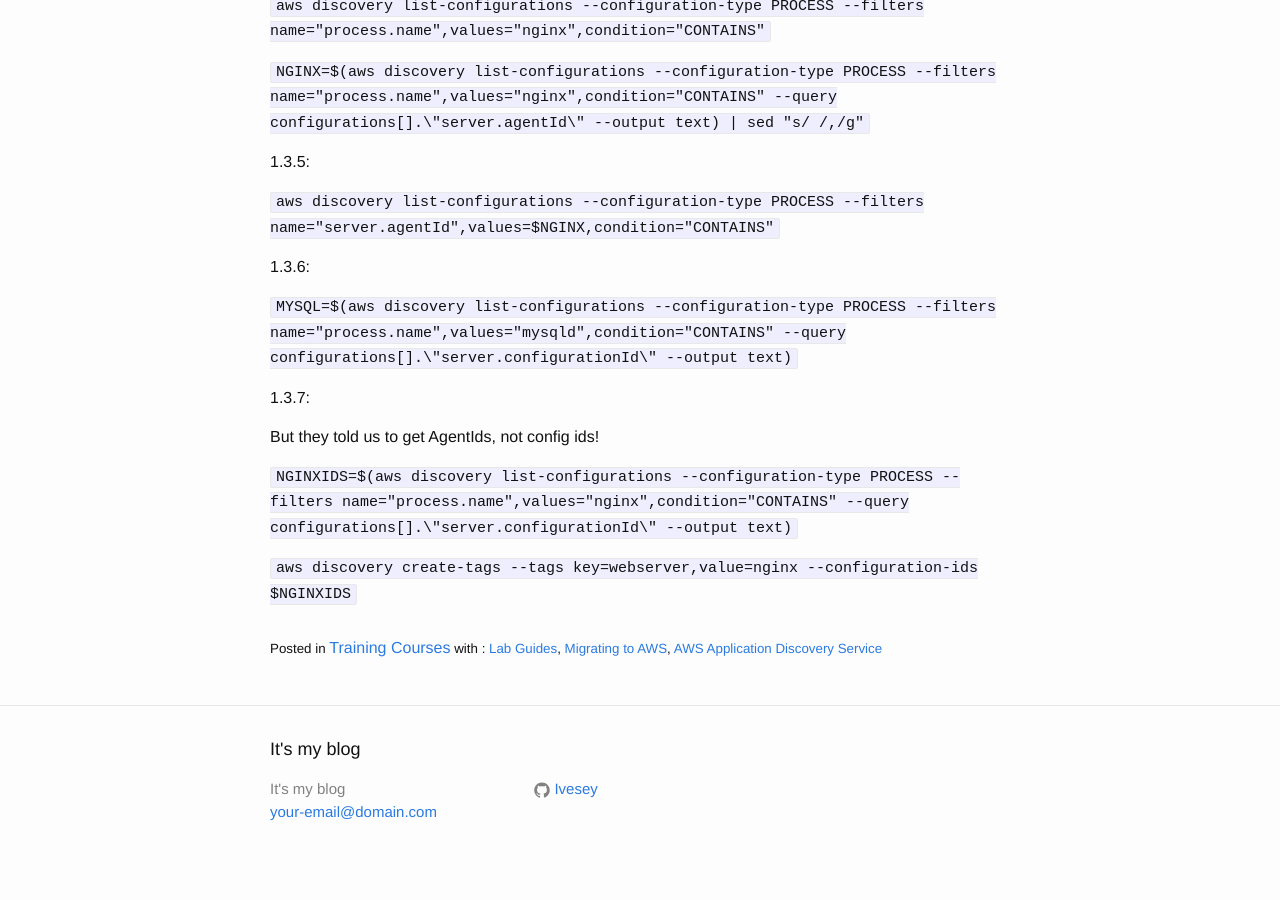
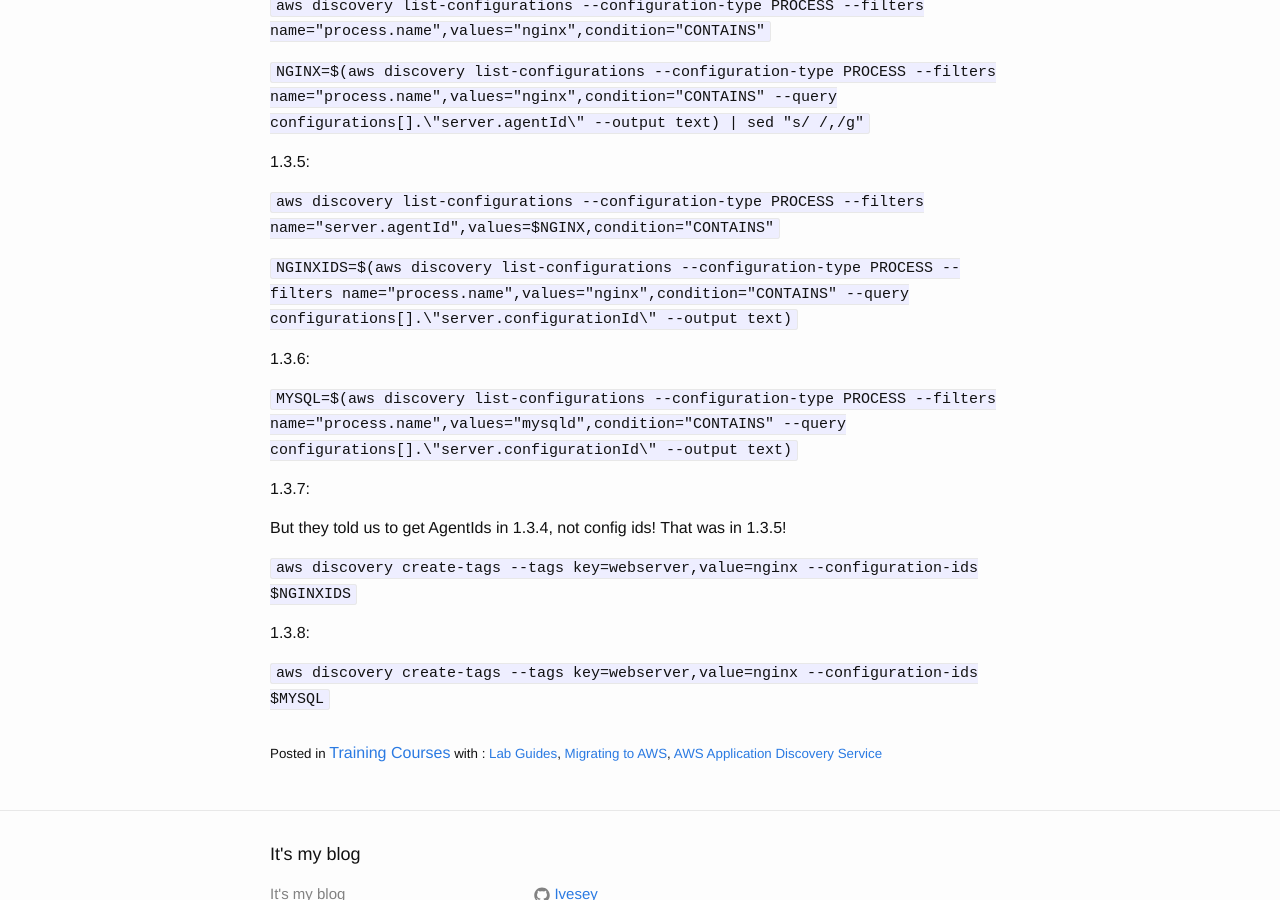
Before and after one commit to Ivesey/ivesey.github.io, a Jekyll site: the page built from _posts/2017-06-14-migrating-lab-1.md, in a window 1280 px wide and 900 px high, scrolled down 716 px. Built offline with Jekyll 4.4.1, drawn with Linux system fonts in a browser that asks for light colours.

```diff
--- a/_posts/2017-06-14-migrating-lab-1.md
+++ b/_posts/2017-06-14-migrating-lab-1.md
@@ -8,6 +8,7 @@ tags: [labguides, migrating, ads]
 ---
 
 ### Copy-and-pastable bash scripts
+
 #### No warranties express or implied...
 
 1.2.3:
@@ -46,6 +47,10 @@ NGINX=$(aws discovery list-configurations --configuration-type PROCESS --filters
 aws discovery list-configurations --configuration-type PROCESS --filters name="server.agentId",values=$NGINX,condition="CONTAINS"
 ``
 
+``
+NGINXIDS=$(aws discovery list-configurations --configuration-type PROCESS --filters name="process.name",values="nginx",condition="CONTAINS" --query configurations[].\"server.configurationId\" --output text)
+``
+
 1.3.6:
 
 ``
@@ -54,12 +59,14 @@ MYSQL=$(aws discovery list-configurations --configuration-type PROCESS --filters
 
 1.3.7:
 
-But they told us to get AgentIds, not config ids!
-
-``
-NGINXIDS=$(aws discovery list-configurations --configuration-type PROCESS --filters name="process.name",values="nginx",condition="CONTAINS" --query configurations[].\"server.configurationId\" --output text)
-``
+But they told us to get AgentIds in 1.3.4, not config ids! That was in 1.3.5!
 
 ``
 aws discovery create-tags --tags key=webserver,value=nginx --configuration-ids $NGINXIDS
 ``
+
+1.3.8:
+
+``
+aws discovery create-tags --tags key=webserver,value=nginx --configuration-ids $MYSQL
+``
```
Also changed, not shown: _drafts/euthanasia-monkey.md (added, +7 -0 lines), _posts/2016-12-07-aws-dev-ops-1-5-lab-3-with-code-build.md (+1 -1 lines), Gemfile.lock.
